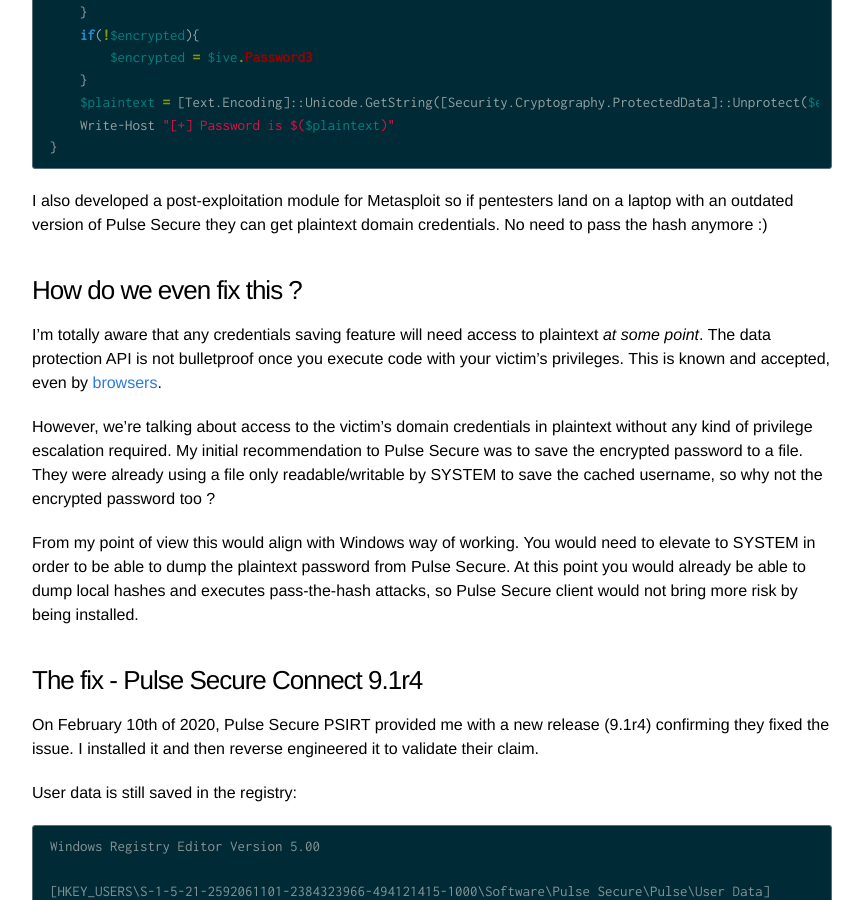
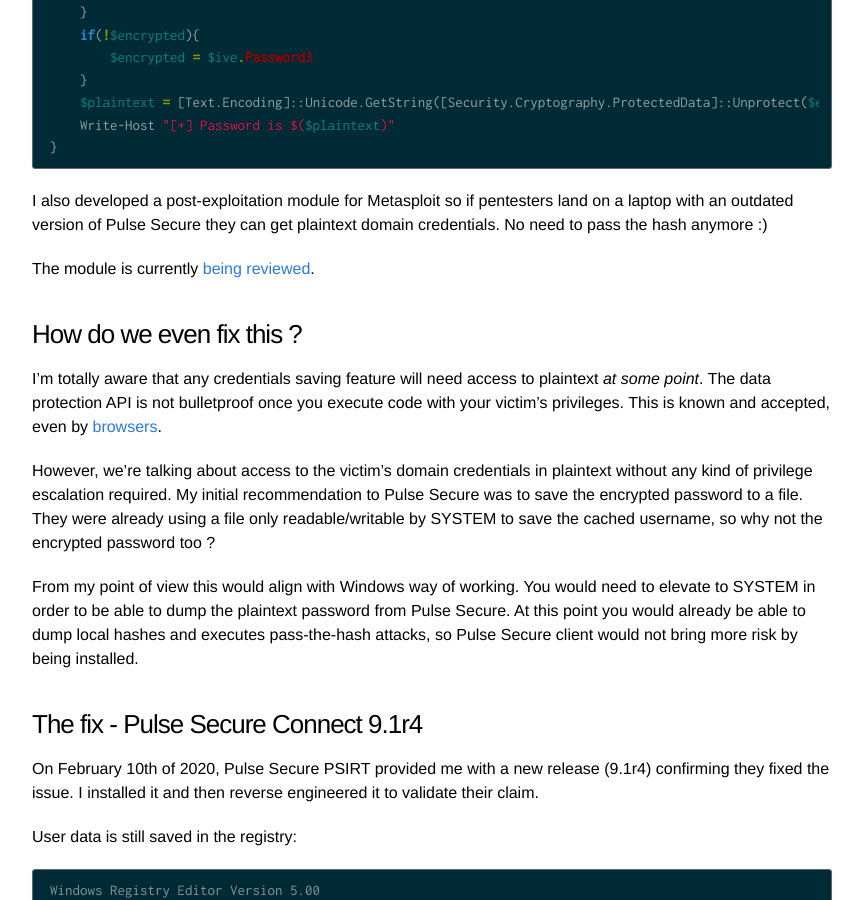
Before and after one commit to qkaiser/qkaiser.github.io, a Jekyll site: the page built from _posts/2020-10-27-pule-secure-credentials.markdown, in a window 1280 px wide and 900 px high, scrolled down 4317 px. Shown: the whole window, without its empty margins (208-1071 px from the left). Built offline with Jekyll 4.4.1, drawn with Linux system fonts in a browser that asks for light colours; comment, search, counter and statistics services are not loaded.

Commit message:
Add mention of MSF module PR.

```diff
--- a/_posts/2020-10-27-pule-secure-credentials.markdown
+++ b/_posts/2020-10-27-pule-secure-credentials.markdown
@@ -145,7 +145,8 @@
 
 I also developed a post-exploitation module for Metasploit so if pentesters land on a laptop with an outdated version of Pulse Secure they can get plaintext domain credentials. No need to pass the hash anymore :)
 
-<!-- TODO: metasploit sample output with asciinema -->
+The module is currently [being reviewed](https://github.com/rapid7/metasploit-framework/pull/14314).
+
 ### How do we even fix this ?
 
 I'm totally aware that any credentials saving feature will need access to plaintext *at some point*. The data protection API is not bulletproof once you execute code with your victim's privileges. This is known and accepted, even by [browsers](https://www.rapid7.com/db/modules/post/windows/gather/enum_chrome).
```
